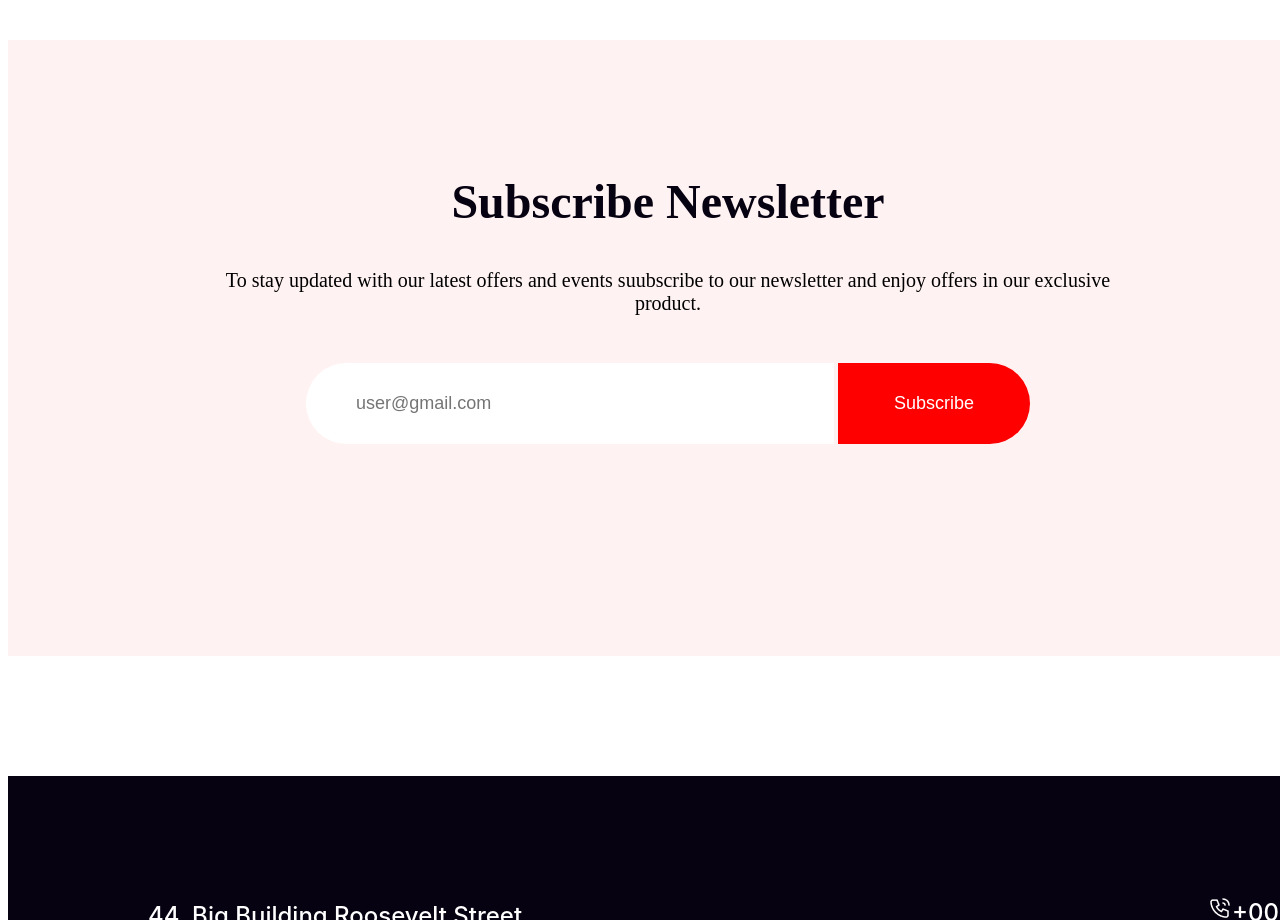
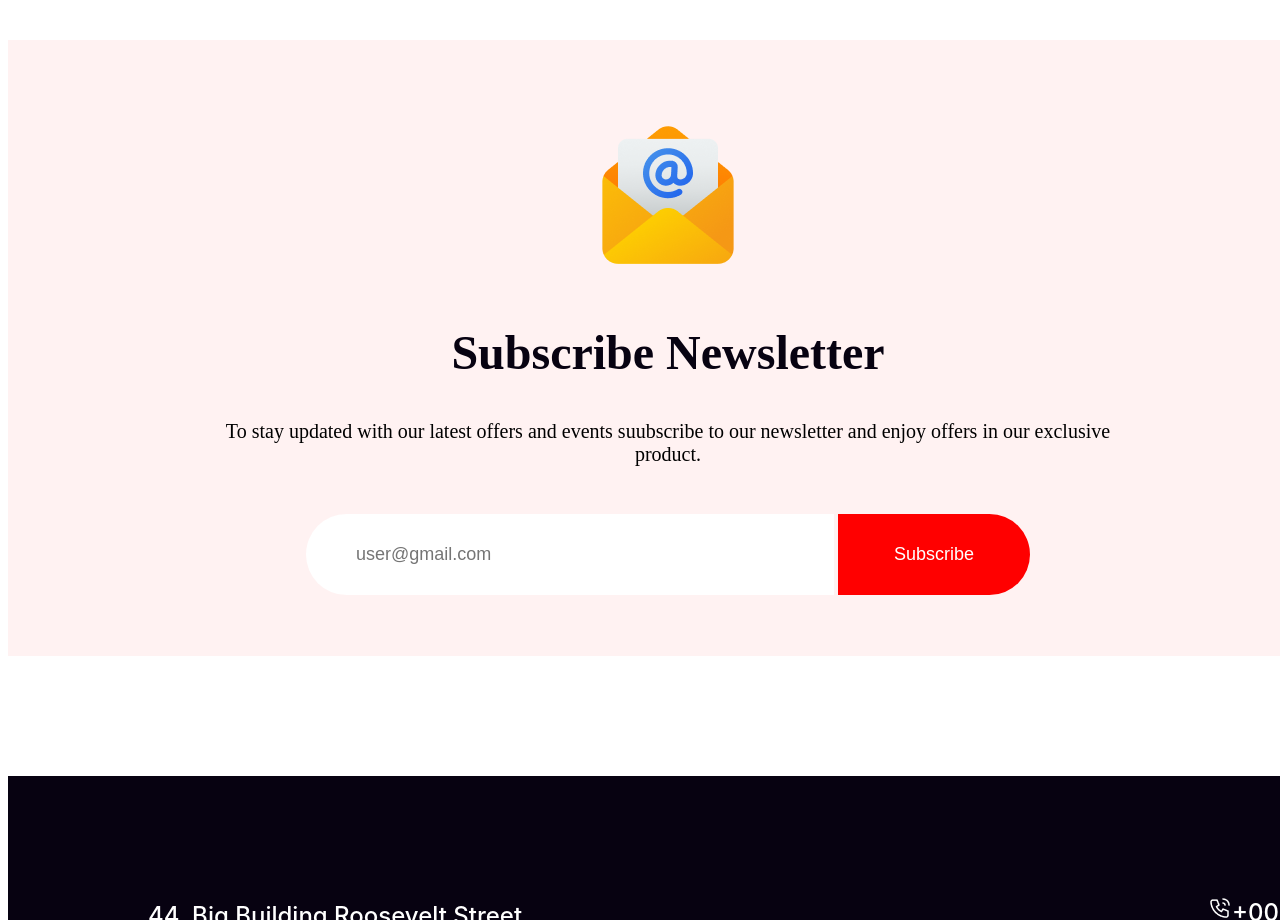
Before and after one commit to sudiptharoy/happy-new-year-assignment-repo, a plain HTML site: page index.html in a window 1280 px wide. Shown: the part 6060-6980 px from the top of the page. Drawn offline with Linux system fonts and the light colour scheme.

Commit message:
seven commit

```diff
--- a/index.html
+++ b/index.html
@@ -540,7 +540,7 @@
             </div>
         </section>
         <section class="subscribe-section">
-            <img src="Group 61.png.png" alt="" class="mail-image">
+            <img src="Group 61.png" alt="" class="mail-image">
             <h2 class="subscribe-title">
                 Subscribe Newsletter
             </h2>
```
